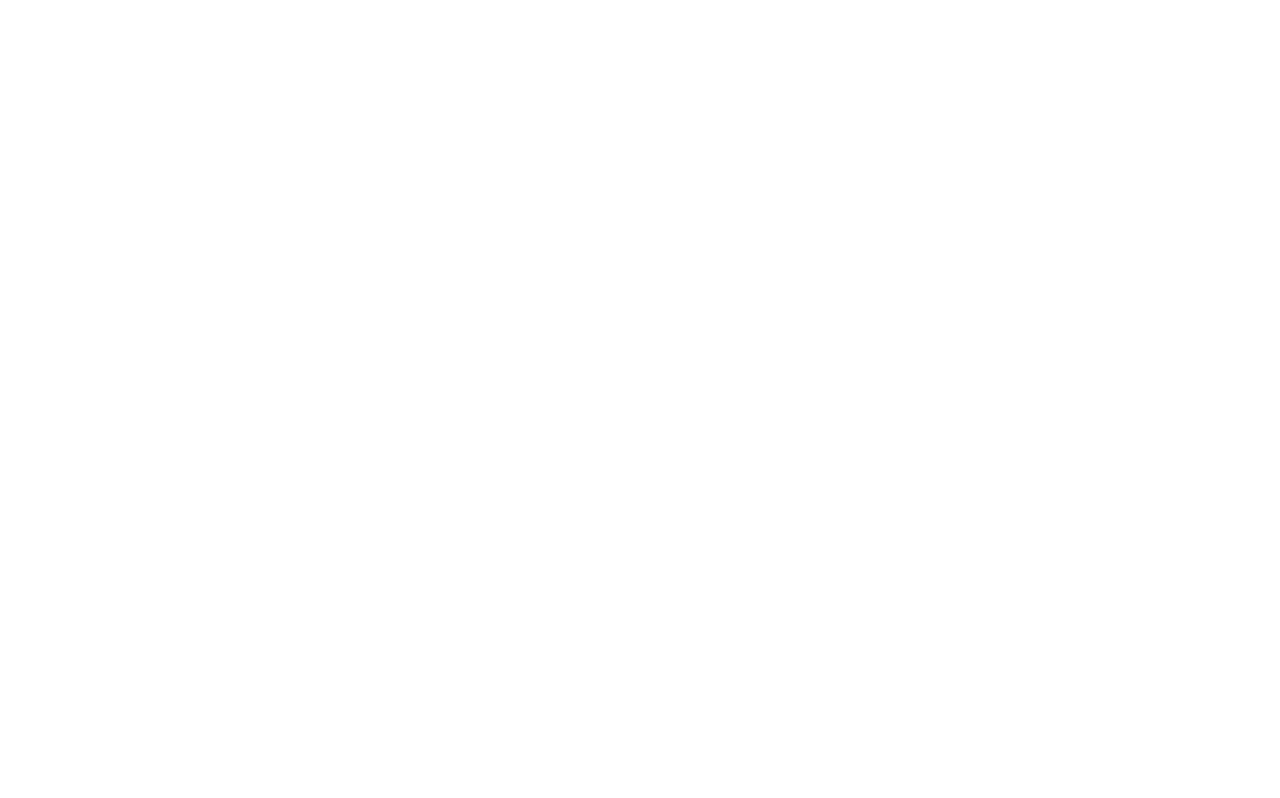
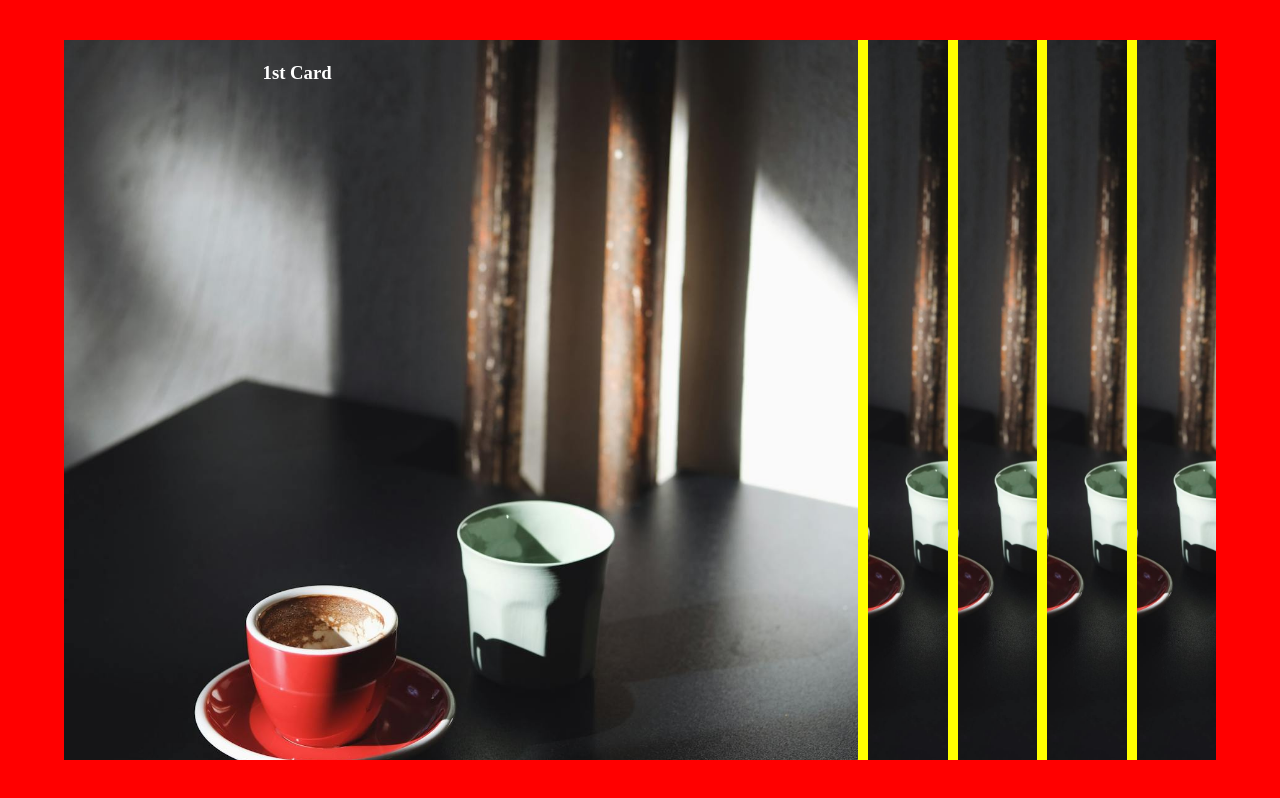
Before and after one commit to al-bariul/card-hover-effect, a plain HTML site: page index.html in a window 1280 px wide. Drawn offline with Linux system fonts and the light colour scheme.

Commit message:
html css done

```diff
--- a/index.html
+++ b/index.html
@@ -7,6 +7,31 @@
     <link rel="stylesheet" href="style.css" />
   </head>
   <body>
+    <div class="cards-container">
+      <div class="cards">
+        <div class="card active">
+          <h3 class="active">1st Card</h3>
+          <img src="image.jpg" />
+        </div>
+        <div class="card">
+          <h3>2nd Card</h3>
+          <img src="image.jpg" />
+        </div>
+        <div class="card">
+          <h3>3rd Card</h3>
+          <img src="image.jpg" />
+        </div>
+        <div class="card">
+          <h3>4th Card</h3>
+          <img src="image.jpg" />
+        </div>
+        <div class="card">
+          <h3>5th Card</h3>
+          <img src="image.jpg" />
+        </div>
+      </div>
+    </div>
+
     <script src="script.js"></script>
   </body>
 </html>
--- a/script.js
+++ b/script.js
@@ -0,0 +1,2 @@
+const card = document.querySelectorAll(".card");
+console.log(card);
--- a/style.css
+++ b/style.css
@@ -0,0 +1,64 @@
+img {
+  width: 10vw;
+  height: 10vw;
+}
+
+* {
+  margin: 0;
+  padding: 0;
+  box-sizing: border-box;
+}
+
+.cards-container {
+  background-color: red;
+  display: flex;
+  height: 100vh;
+  align-items: center;
+  justify-content: center;
+}
+
+.cards {
+  display: flex;
+  gap: 10px;
+  background-color: yellow;
+  width: 90%;
+  height: 90vh;
+  align-items: center;
+  justify-content: center;
+}
+
+.card {
+  background-color: blue;
+  height: 100%;
+  width: 90%;
+  position: relative;
+  flex: 0.5;
+  transition: flex 0.5s ease-in-out;
+}
+
+img {
+  width: 100%;
+  height: 100%;
+  object-fit: cover;
+  background-size: cover;
+  background-position: center;
+}
+
+h3 {
+  position: absolute;
+  color: white;
+  text-align: center;
+  /* background-color: pink; */
+  /* display: flex; */
+  left: 25%;
+  top: 3%;
+  opacity: 0;
+}
+
+.card.active {
+  flex: 5;
+}
+
+h3.active {
+  opacity: 1;
+}
```
Also changed, not shown: image.jpg (added).
